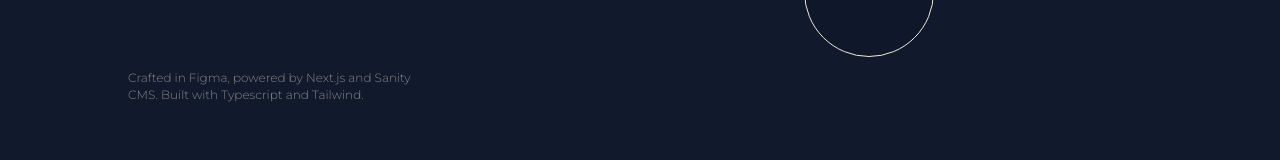
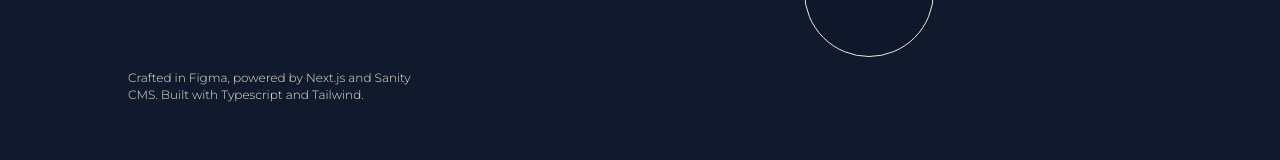
Before and after one commit to nickf33/portfolio2024, a Next.js app: page / in a window 1280 px wide. Shown: the part 501-661 px from the top of the page. Built offline with nearby package versions, Linux system fonts and the light colour scheme.

Commit message:
animation delay

```diff
--- a/app/_components/home/HomeWrap.tsx
+++ b/app/_components/home/HomeWrap.tsx
@@ -81,7 +81,7 @@ export default function HomeWrap() {
               transition={{ delay: 1.2, duration: 0.6 }}
               className="mt-12 sm-mw"
             >
-              <p className="text-white-darker text-[12px] max-w-[12rem] tablet:text-xs">
+              <p className="text-white-dark text-[12px] max-w-[12rem] tablet:text-xs">
                 Crafted in Figma, powered by Next.js and Sanity CMS. Built with
                 Typescript and Tailwind.
               </p>
```
Also changed, not shown: 1 other file (tests, documents, lock files or other folders).
